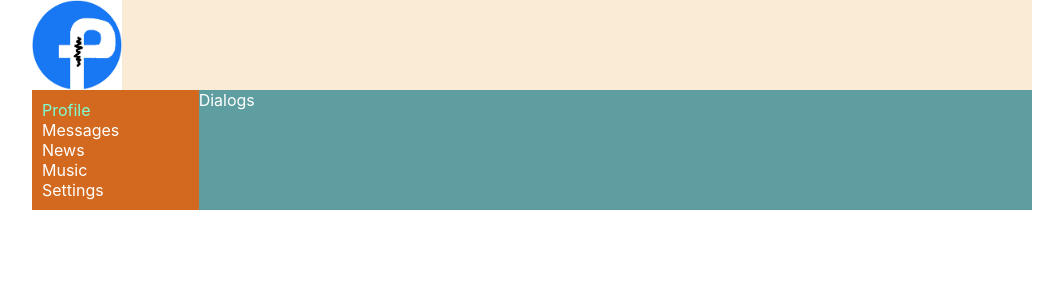
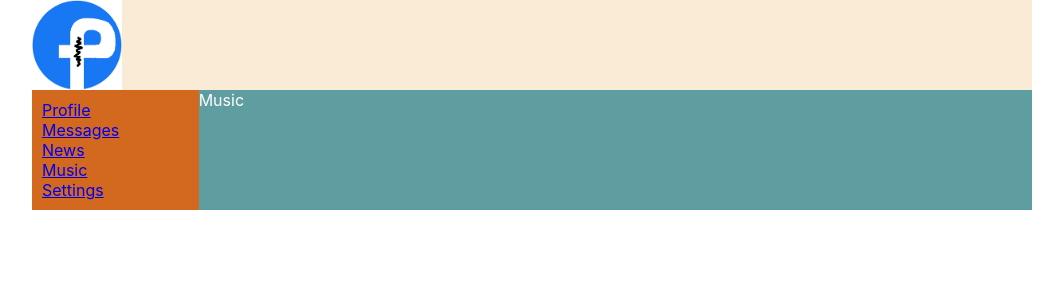
Before and after one commit to grange-grange/samuraiWayMain, a React (Create React App) app: page /music in a window 1280 px wide. Shown: the top 300 px of the page, without its empty margins (108-1171 px from the left). Built offline with nearby package versions, Linux system fonts and the light colour scheme.

Commit message:
19lesson

```diff
--- a/src/App.tsx
+++ b/src/App.tsx
@@ -4,18 +4,27 @@
 import Navbar from "./components/Navbar/Navbar";
 import Profile from "./components/Profile/Profile";
 import Dialogs from "./components/Dialogs/Dialogs";
+import {BrowserRouter, Route} from "react-router-dom";
+import News from "./components/News/News";
+import Music from "./components/Music/Music";
+import Settings from "./components/Settings/Settings";
 
 
 function App() {
     return (
-        <div className={'app-wrapper'}>
-            <Header/>
-            <Navbar/>
-            <div className={'app-wrapper-content'}>
-                {/*<Profile/>*/}
-                <Dialogs/>
+        <BrowserRouter>
+            <div className={'app-wrapper'}>
+                <Header/>
+                <Navbar/>
+                <div className={'app-wrapper-content'}>
+                    <Route path="/profile" component={Profile}/>
+                    <Route path="/dialogs" component={Dialogs}/>
+                    <Route path="/news" component={News}/>
+                    <Route path="/music" component={Music}/>
+                    <Route path="/settings" component={Settings}/>
+                </div>
             </div>
-        </div>
+        </BrowserRouter>
     )
 }
 
--- /dev/null
+++ b/src/components/Music/Music.tsx
@@ -0,0 +1,11 @@
+import React from 'react';
+
+const Music = () => {
+    return (
+        <div>
+            Music
+        </div>
+    );
+};
+
+export default Music;
--- a/src/components/Navbar/Navbar.tsx
+++ b/src/components/Navbar/Navbar.tsx
@@ -5,19 +5,19 @@
     return (
         <nav className={s.nav}>
             <div className={`${s.item} ${s.active}`}>
-                <a>Profile</a>
+                <a href="/profile">Profile</a>
             </div>
             <div className={s.item}>
-                <a>Messages</a>
+                <a href="/dialogs">Messages</a>
             </div>
             <div className={s.item}>
-                <a>News</a>
+                <a href="/news">News</a>
             </div>
             <div className={s.item}>
-                <a>Music</a>
+                <a href="/music">Music</a>
             </div>
             <div className={s.item}>
-                <a>Settings</a>
+                <a href="/settings">Settings</a>
             </div>
         </nav>
     );
--- /dev/null
+++ b/src/components/News/News.tsx
@@ -0,0 +1,11 @@
+import React from 'react';
+
+const News = () => {
+    return (
+        <div>
+            News
+        </div>
+    );
+};
+
+export default News;
--- /dev/null
+++ b/src/components/Settings/Settings.tsx
@@ -0,0 +1,11 @@
+import React from 'react';
+
+const Settings = () => {
+    return (
+        <div>
+            Settings
+        </div>
+    );
+};
+
+export default Settings;
```
